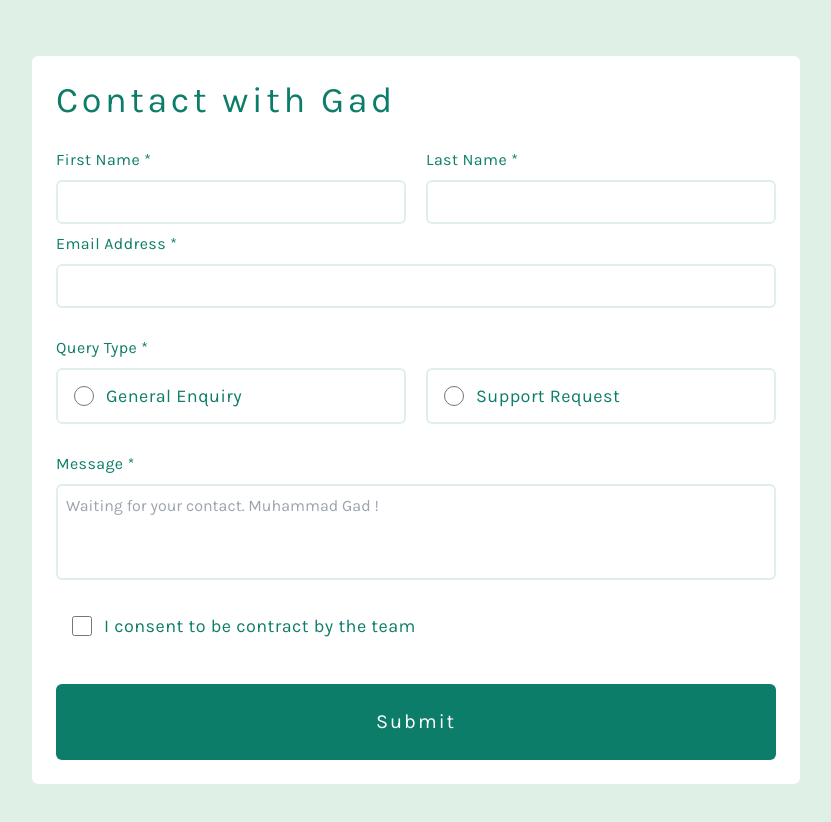
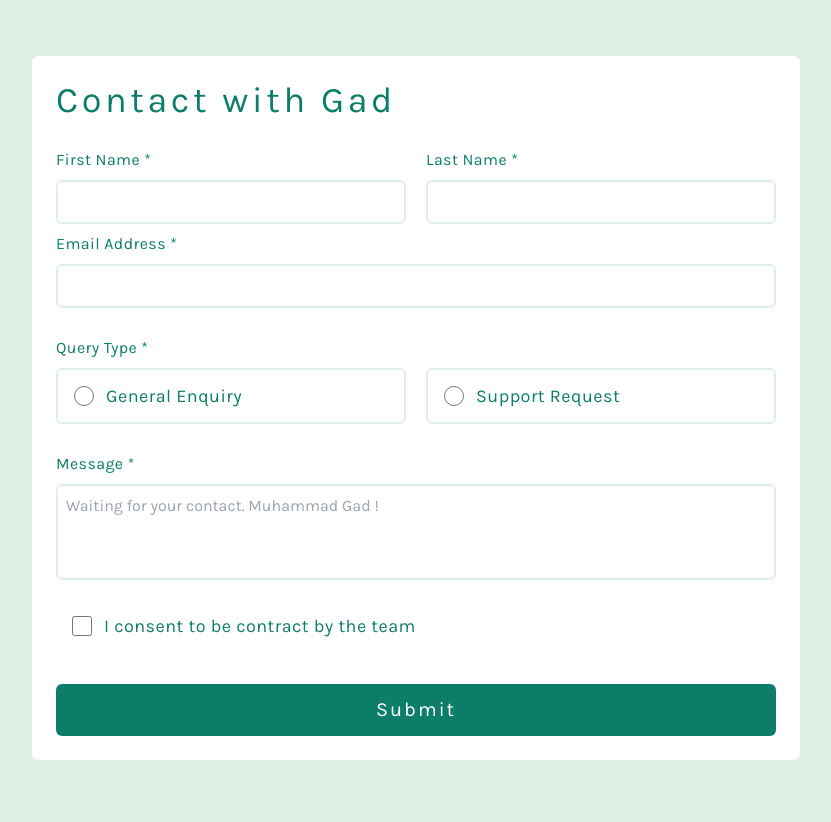
Before and after one commit to GADMuhammad/Contact-form, a React (Vite) app: page / in a window 1280 px wide. Shown: the top 822 px of the page, without its empty margins (224-1055 px from the left). Built offline with nearby package versions, Linux system fonts and the light colour scheme.

Commit message:
update button padding

```diff
--- a/src/App.jsx
+++ b/src/App.jsx
@@ -1,6 +1,6 @@
 import { motion } from "framer-motion";
 
-function App() {
+export default function App() {
   const labelAndInputs = [
     {
       title: "First Name *",
@@ -114,12 +114,10 @@ function App() {
         transition={{ type: "spring", stiffness: 700 }}
         whileHover={{ scale: 1.03 }}
         whileTap={{ scale: 0.9 }}
-        className="order-11 col-span-2 mt-3 rounded-md bg-Green600 py-6 text-xl tracking-widest text-white"
+        className="order-11 col-span-2 mt-3 rounded-md bg-Green600 py-3 text-xl tracking-widest text-white"
       >
         Submit
       </motion.button>
     </>
   );
 }
-
-export default App;
```
